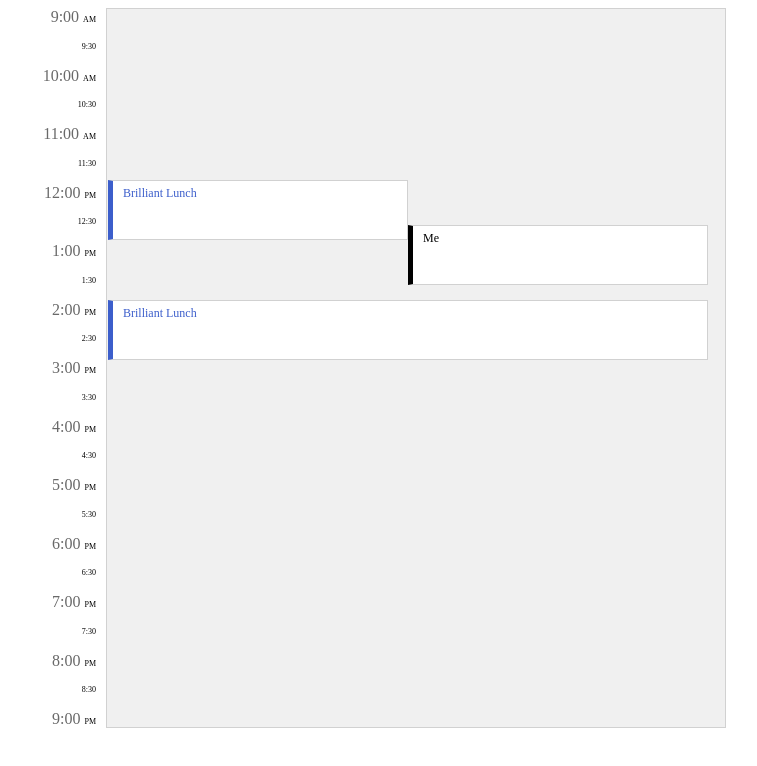
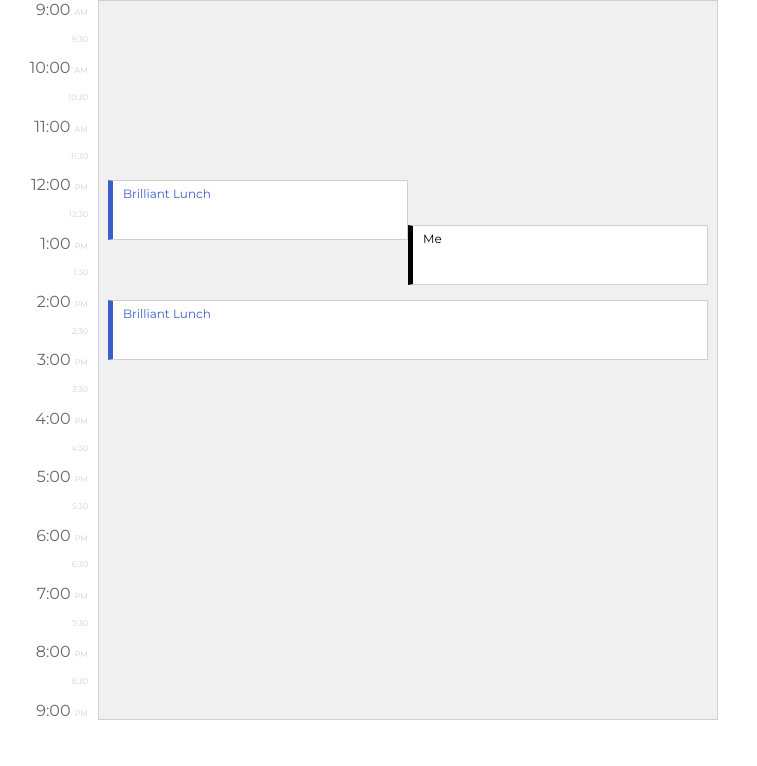
Before and after one commit to Satvindar/LunchEventCalendar, a plain HTML site: page index.html in a window 1280 px wide. Shown: the whole page, without its empty margins (2-759 px from the left). Drawn offline with Linux system fonts and the light colour scheme.

Commit message:
Modified CSS

```diff
--- a/index.html
+++ b/index.html
@@ -3,6 +3,7 @@
 <head>
     <title>Sattu's Calendar</title>
     <link href="style.css" rel="stylesheet">
+    <link href="https://fonts.googleapis.com/css?family=Montserrat" rel="stylesheet">
 </head>
 
 <body>
--- a/style.css
+++ b/style.css
@@ -1,3 +1,24 @@
+body, div, span, applet, object, iframe,
+h1, h2, h3, h4, h5, h6, p, blockquote, pre,
+a, abbr, acronym, address, big, cite, code,
+del, dfn, em, img, ins, kbd, q, s, samp,
+small, strike, strong, sub, sup, tt, var,
+b, u, i,dl, dt, dd, ol, ul, li,
+fieldset, form, label, legend,
+table, caption, tbody, tfoot, thead, tr, th, td,
+article, aside, canvas, details, embed,
+figure, figcaption, footer, header, hgroup,
+menu, nav, output, section, summary,
+time, audio {
+  margin: 0;
+  padding: 0;
+  border: 0;
+  font-size: 100%;
+  font: inherit;
+  vertical-align: baseline;
+  font-family: 'Montserrat', sans-serif;
+  color: #D1D1D1;
+}
 
 .container {
   height:720px;
```
